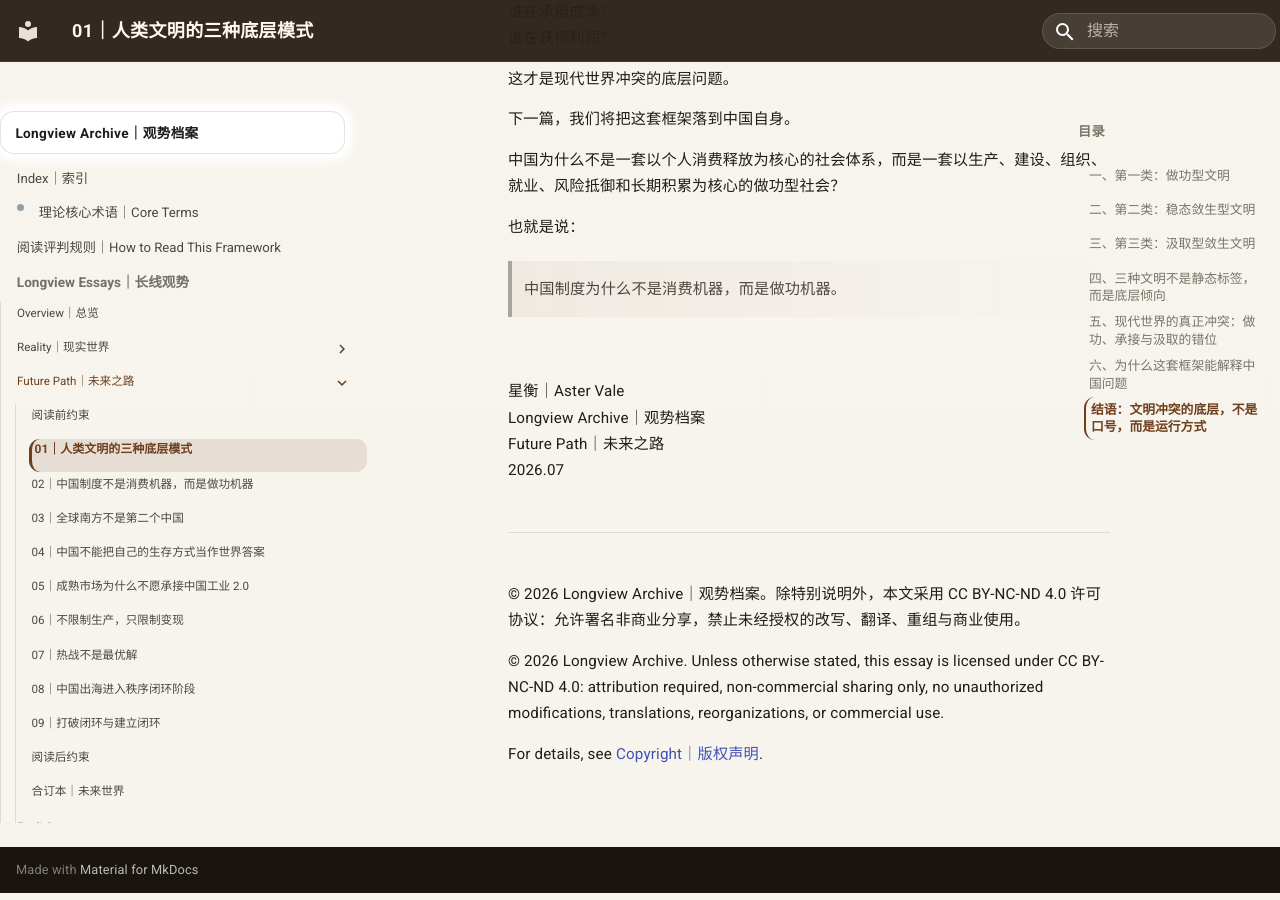
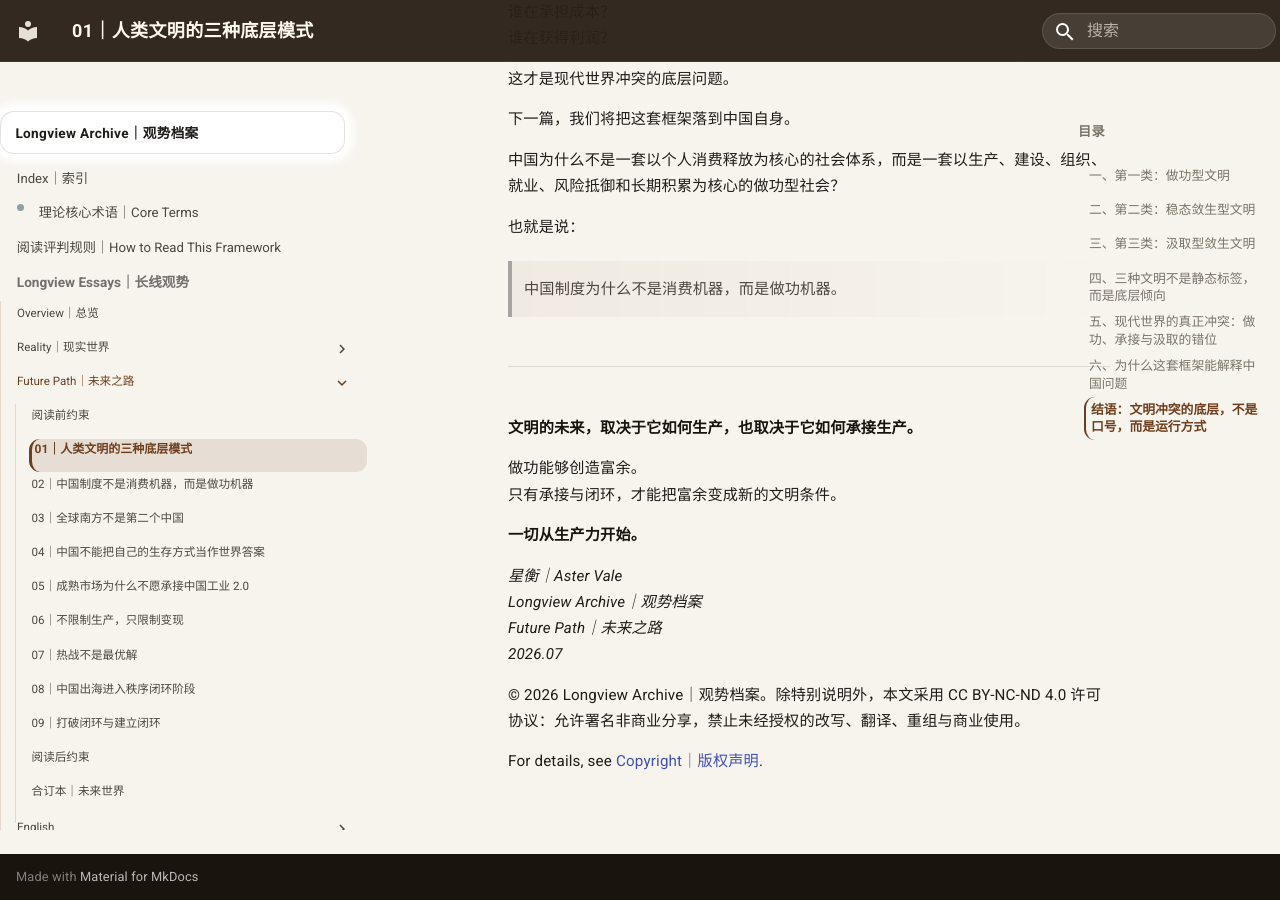
Before and after one commit to guanshi1688/longview-archive, an MkDocs documentation site: the page built from docs/essays/future/01.md, in a window 1280 px wide and 900 px high, scrolled down 13090 px. Built offline with MkDocs 1.6.1 and Material for MkDocs 9.7.7, drawn with Linux system fonts in a browser that asks for light colours.

Commit message:
Update 01.md

```diff
--- a/docs/essays/future/01.md
+++ b/docs/essays/future/01.md
@@ -511,19 +511,20 @@
 
 > 中国制度为什么不是消费机器，而是做功机器。
 
+---
 
-<br>
+**文明的未来，取决于它如何生产，也取决于它如何承接生产。**
 
-星衡｜Aster Vale<br>
-Longview Archive｜观势档案<br>
-Future Path｜未来之路<br>
-2026.07
+做功能够创造富余。
+只有承接与闭环，才能把富余变成新的文明条件。
 
+**一切从生产力开始。**
 
----
+*星衡｜Aster Vale*
+*Longview Archive｜观势档案*
+*Future Path｜未来之路*
+*2026.07*
 
 © 2026 Longview Archive｜观势档案。除特别说明外，本文采用 CC BY-NC-ND 4.0 许可协议：允许署名非商业分享，禁止未经授权的改写、翻译、重组与商业使用。
 
-© 2026 Longview Archive. Unless otherwise stated, this essay is licensed under CC BY-NC-ND 4.0: attribution required, non-commercial sharing only, no unauthorized modifications, translations, reorganizations, or commercial use.
-
 For details, see [Copyright｜版权声明](/copyright/).
```
